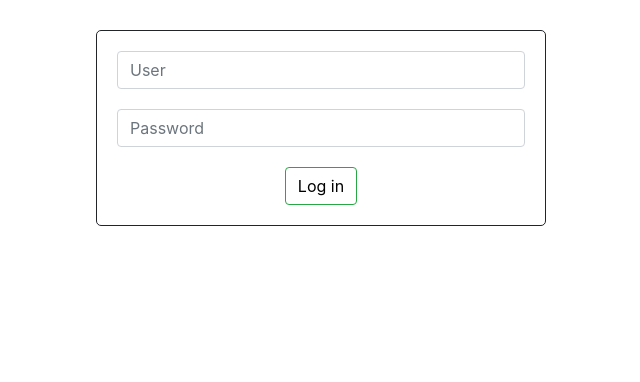
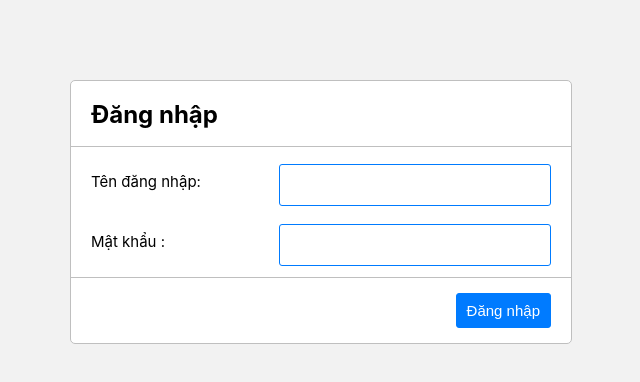
Before and after one commit to ExamReg/admin_app, a React (Create React App) app: page / in a window 1280 px wide. Shown: the top 382 px of the page, without its empty margins (319-959 px from the left). Built offline with nearby package versions, Linux system fonts and the light colour scheme.

Commit message:
demo login

```diff
--- a/package.json
+++ b/package.json
@@ -3,9 +3,13 @@
   "version": "0.1.0",
   "private": true,
   "dependencies": {
+    "axios": "^0.19.0",
     "react": "^16.11.0",
     "react-dom": "^16.11.0",
-    "react-scripts": "3.2.0"
+    "react-router-dom": "^5.1.2",
+    "react-scripts": "3.2.0",
+    "react-toastify": "^5.4.1",
+    "reactstrap": "^8.1.1"
   },
   "scripts": {
     "start": "react-scripts start",
--- a/src/App.js
+++ b/src/App.js
@@ -1,15 +1,8 @@
 import React, { Component } from 'react';
 
-import 'bootstrap/dist/css/bootstrap.min.css';
 
 import {Route,BrowserRouter as Router,Switch} from 'react-router-dom';
-// import Home from './HomeAdmin';
-import Login from './components/Login';
-import Courses from './components/ContentCourses';
-import Add from './components/Add';
-import Students from './components/ContentStudents';
-import System from './components/ContentSystem';
-import AddStudent from './components/AddStudent';
+import Login from "./components/login/login";
 
 class App extends Component {
     render() {
@@ -17,12 +10,6 @@ class App extends Component {
             <Router>
                 <Switch>
                     <Route path="/" exact component={Login} />
-                    <Route path="/HomeAdmin" exact component={Courses} />
-                    <Route path="/HomeAdmin/Courses" exact component={Courses} />
-                    <Route path="/HomeAdmin/Students" exact component={Students} />
-                    <Route path="/HomeAdmin/System" exact component={System} />
-                    <Route path="/HomeAdmin/Add" exact component={Add} />
-                    <Route path="/HomeAdmin/AddStudent" exact component={AddStudent} />
                 </Switch>
             </Router>
         );
--- /dev/null
+++ b/src/api/api-send.js
@@ -0,0 +1,42 @@
+import axios from "axios";
+
+const URL_BASE = process.env.REACT_APP_API_URL;
+
+function handleResult(res) {
+    return res.data;
+}
+
+export function sendGetRequest(route) {
+    let url = `${URL_BASE}${route}`;
+    let headers = {
+        token: localStorage.getItem("token")
+    };
+    return axios.get(url, {headers}).then(handleResult);
+}
+
+export function sendPostRequest(route, payload, headers) {
+    let url = `${URL_BASE}${route}`;
+    return axios.post(url, payload, {headers}).then(handleResult);
+}
+
+export function sendPutRequest(route, payload) {
+    let url = `${URL_BASE}${route}`;
+    let headers = {
+        token: localStorage.getItem("token")
+    };
+    return axios.put(url, payload, {headers}).then(handleResult);
+}
+
+export function sendDeleteRequest(route) {
+    let url = `${URL_BASE}${route}`;
+    let headers = {
+        token: localStorage.getItem("token")
+    };
+    return axios.delete(url, {headers}).then(handleResult);
+}
+
+export function sendPostRequestWithoutToken(route, payload) {
+    let url = `${URL_BASE}${route}`;
+    console.log(url)
+    return axios.post(url, payload).then(handleResult);
+}
--- /dev/null
+++ b/src/api/authentication-api.js
@@ -0,0 +1,7 @@
+import {sendPostRequestWithoutToken} from "./api-send";
+
+export function login(data)
+{
+    let route="/login";
+    return sendPostRequestWithoutToken(route, data);
+}
--- /dev/null
+++ b/src/components/login/login.js
@@ -0,0 +1,81 @@
+import React from 'react';
+
+import "./style.css";
+import 'react-toastify/dist/ReactToastify.css';
+
+import {login} from "../../api/authentication-api"
+import {notification} from "../../utils/noti";
+
+class Login extends React.Component{
+
+    constructor(props)
+    {
+        super(props);
+
+        this.handleChange = this.handleChange.bind(this);
+        this.handleLogin = this.handleLogin.bind(this);
+
+        this.state={
+            username:"",
+            password:""
+        }
+    }
+    handleChange(e){
+        let nam = e.target.name;
+        let tex = e.target.value;
+        this.setState({[nam]:tex});
+    }
+    async handleLogin(){
+        const {username, password} = this.state;
+        console.log("login")
+        if(username && password)
+        {
+            let data = {
+                user_name:username,
+                password:password
+            };
+            let response = await login(data);
+            if(response.success)
+            {
+                console.log("success")
+            }else{
+                notification("error",response.message);
+            }
+        }
+        else
+        {
+            notification("warning", "Xin điền đủ thông tin");
+        }
+
+    }
+
+    render() {
+        return(
+            <div className="login-page">
+                <div className="login-card">
+                    <div className="login-card-header">
+                        <h2 className="login-card-title">Đăng nhập </h2>
+                    </div>
+                    <div className="login-card-body">
+                        <form>
+                            <div className="login-group">
+                                <label>Tên đăng nhập: </label>
+                                <input type="text" name="username" onChange={this.handleChange}/>
+                            </div>
+                            <div className="login-group">
+                                <label>Mật khẩu : </label>
+                                <input type="password" name="password" onChange={this.handleChange}/>
+                            </div>
+                        </form>
+                    </div>
+                    <div className="login-card-footer">
+                        <button className="btn-login" onClick={this.handleLogin}>
+                            Đăng nhập
+                        </button>
+                    </div>
+                </div>
+            </div>
+        );
+    }
+}
+export default Login;
--- /dev/null
+++ b/src/components/login/style.css
@@ -0,0 +1,111 @@
+.login-page{
+    top:0;
+    bottom: 0;
+    left: 0;
+    right: 0;
+    padding: 50px;
+    position: absolute;
+    background-color: #f2f2f2;
+}
+.login-card{
+    background-color: #fff;
+    border-radius: 5px;
+    max-width: 500px;
+    margin: 30px auto;
+    position: relative;
+    border: 1px solid #bfbfbf;
+}
+/*header*/
+.login-card-header{
+    height: 65px;
+    border-bottom: 1px solid #bfbfbf;
+    display: -webkit-flex;
+    display: flex;
+    -webkit-align-items: flex-start;
+    align-items: flex-start;
+    -webkit-justify-content: space-between;
+    justify-content: space-between;
+}
+.login-card-header .login-card-title{
+    margin: 19px 20px;
+}
+
+/*body*/
+.login-card-body{
+    min-height: 110px;
+    margin: 10px 20px;
+}
+.login-group{
+    height: 50px;
+    margin-top: 10px;
+}
+.login-group label{
+    float: left;
+    width: 150px;
+    margin: 15px 0px;
+    font-size: 15px;
+}
+.login-group input{
+    font-size: 15px;
+    border-radius: 3px;
+    height: 30px;
+    padding: 5px;
+    width: 260px;
+    float: right;
+    margin-top: 7px;
+    border: 1px solid #007BFF;
+}
+/*help*/
+.login-card-help{
+    height: 30px;
+    padding-top: 15px;
+
+}
+.login-card-help .group-link{
+    justify-content: flex-end;
+    display: flex;
+    margin: 0px 20px;
+
+}
+.login-card-help .group-link .link-help{
+    text-decoration: none;
+    color: #007BFF;
+    font-size: 14px;
+}
+.login-card-help .group-link .link-help:hover{
+    text-decoration: underline;
+}
+.login-card-help .group-link .btn-forgetpass{
+    cursor: pointer;
+    border: none;
+    background-color: white;
+    color: #007BFF;
+    font-size: 14px;
+}
+.login-card-help .group-link .btn-forgetpass:hover{
+    text-decoration: underline;
+}
+
+
+/*footer*/
+.login-card-footer{
+    height: 65px;
+    border-top: 1px solid #bfbfbf;
+    justify-content: flex-end;
+    display: flex;
+}
+
+/*button*/
+.btn-login{
+    font-size: 15px;
+    padding: 0px 10px;
+    border-radius: 3px;
+    cursor: pointer;
+    margin: 15px 20px;
+    background-color: #007BFF;
+    color: #fff;
+    border: 1px solid #007BFF;
+}
+.btn-login:hover {
+    background-color: #1a8cff;
+}
--- /dev/null
+++ b/src/utils/noti.js
@@ -0,0 +1,15 @@
+import {toast } from 'react-toastify';
+
+const toast_config = {
+    closeButton: true,
+    showAnimation: 'animated fadeIn',
+    hideAnimation: 'animated fadeOut',
+    position: toast.POSITION.BOTTOM_RIGHT
+};
+
+export function notification(type, message) {
+    const _type = {success: 'success', info: 'info', warning: 'warning', error: 'error'}[type] || 'success';
+    if (toast) {
+        toast[_type](message, toast_config);
+    }
+}
```
Also changed, not shown: 2 other files (tests, documents, lock files or other folders).
